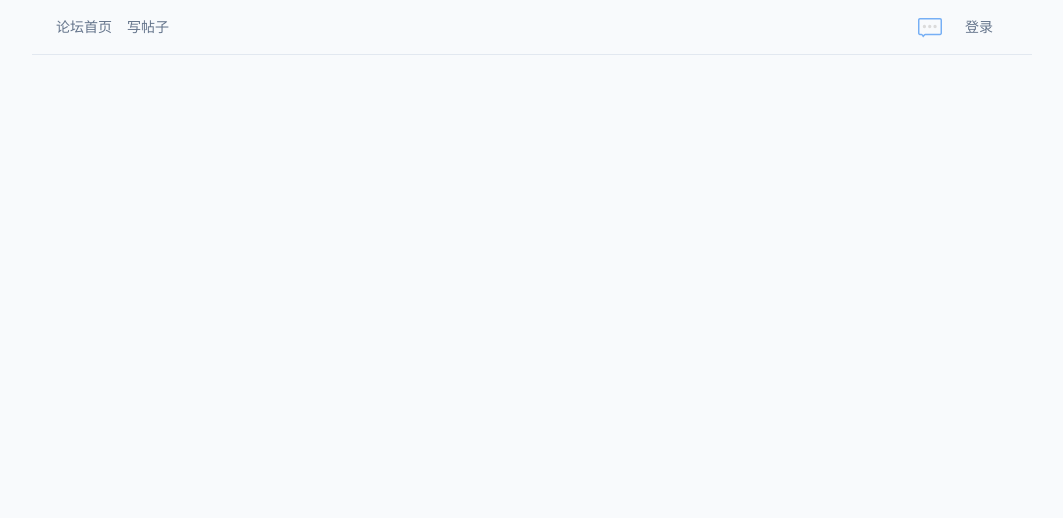
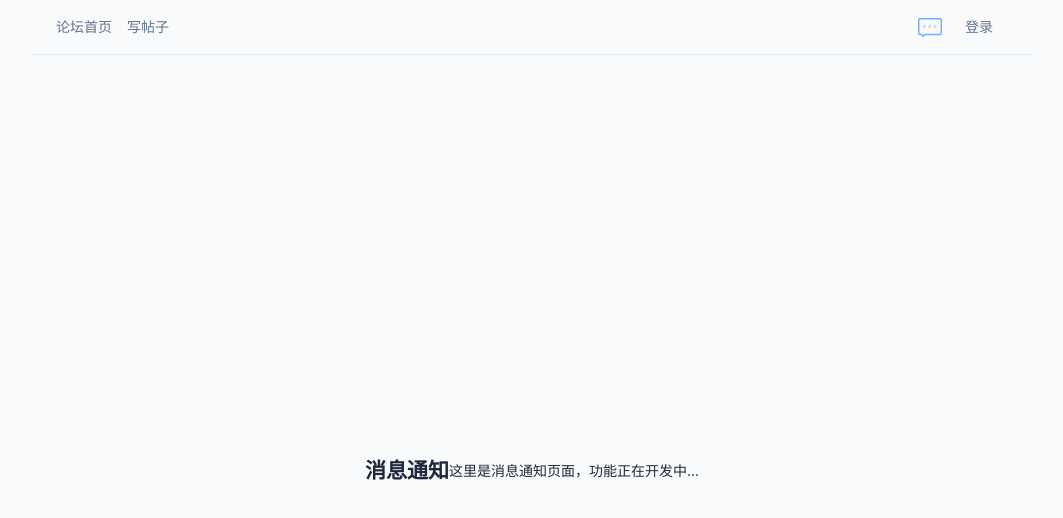
Before and after one commit to Aolith/forum-project, a Vue app: page /Notifications in a window 1280 px wide. Before the commit this address had no page. Shown: the top 518 px of the page, without its empty margins (108-1171 px from the left). Built offline with nearby package versions, Linux system fonts and the light colour scheme; sample sign-in values are in the browser's storage.

Commit message:
feat: 添加消息通知路由跳转

```diff
--- a/src/App.vue
+++ b/src/App.vue
@@ -9,12 +9,11 @@
 
   <!-- 右侧：用户主页和消息提醒 包在一起 -->
       <div style="display: flex; align-items: center; gap: 8px; margin-left: auto;">
-        <router-link to="/notifications" class="notification-icon">
+        <router-link to="/Notifications" class="notification-icon">
           <img src="/notification-bell.svg" alt="通知" />
-          <span v-if="unreadCount > 0" class="notification-badge">{{ unreadCount }}</span>
         </router-link>
         <template v-if="userStore.currentUser">
-          <router-link to="/profile" class="nav-avatar">
+          <router-link to="/Profile" class="nav-avatar">
             <img :src="(userStore.currentUser?.avatar || '/default-avatar.png') + '?v=' + (userStore.currentUser?.avatarVersion || 1)" alt="头像" />
           </router-link>
         </template>
--- a/src/router/index.js
+++ b/src/router/index.js
@@ -6,6 +6,7 @@ const routes = [
   { path: "/write", component: () => import("../views/WritePost.vue") },  // 懒加载
   { path: "/Login", component: () => import("../views/Login.vue") },  // 懒加载
   { path: "/Register", component: () => import("../views/Register.vue") },  // 懒加载
+  { path: "/Notifications", component: () => import("../views/Notifications.vue") },
   { path: "/Profile", component: () => import("../views/Profile.vue") },
   { path: '/admin', component: () => import('../views/Admin.vue') },
   {
--- /dev/null
+++ b/src/views/Notifications.vue
@@ -0,0 +1,22 @@
+<script setup>
+
+</script>
+
+<template>
+  <div class="notifications-container">
+    <h2>消息通知</h2>
+    <p>这里是消息通知页面，功能正在开发中...</p>
+  </div>
+</template>
+
+<style scoped>
+/*居中对齐+与首页同款+保持主题色*/
+.notifications-container {
+  display: flex;
+  justify-content: center;
+  align-items: center;
+  height: 100vh;
+  background-color: var(--color-bg);
+  color: var(--color-text);
+}
+</style>
```
